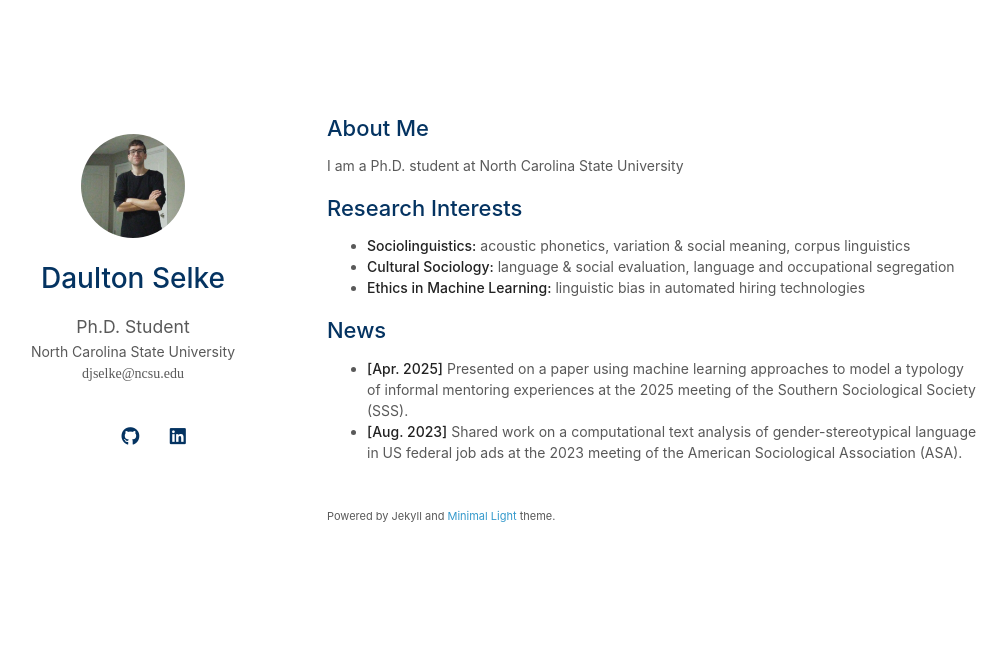
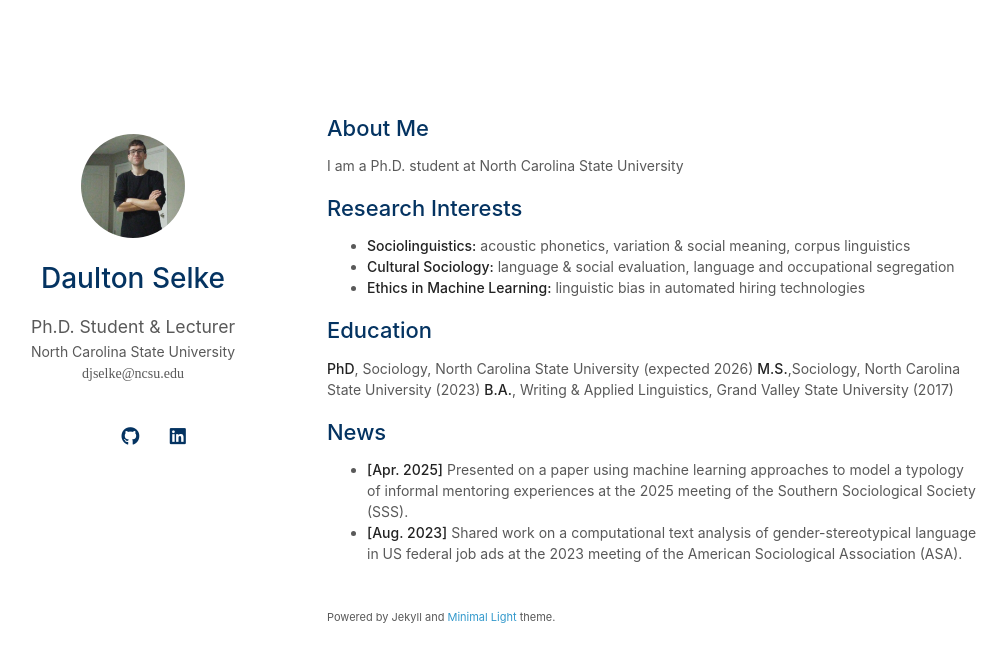
Before and after one commit to selked/selked.github.io, a Jekyll site: the page built from index.md, in a window 1280 px wide. Shown: the top 662 px of the page, without its empty margins (143-1150 px from the left). Built offline with Jekyll 4.4.1, drawn with Linux system fonts in a browser that asks for light colours; a style sheet for code colours, icons or effects is not loaded; our own code applies the rules of GitHub Pages for plain Markdown files.

Commit message:
HTML Update

```diff
--- a/_config.yml
+++ b/_config.yml
@@ -20,7 +20,7 @@
 
 # Basic Information
 title: Daulton Selke
-position: Ph.D. Student
+position: Ph.D. Student & Lecturer
 affiliation: North Carolina State University
 email: djselke@ncsu.edu
 
--- a/index.md
+++ b/index.md
@@ -12,6 +12,12 @@ I am a Ph.D. student at North Carolina State University
 - **Cultural Sociology:** language & social evaluation, language and occupational segregation
 - **Ethics in Machine Learning:** linguistic bias in automated hiring technologies
 
+## Education
+
+**PhD**, Sociology, North Carolina State University (expected 2026)
+**M.S.**,Sociology, North Carolina State University (2023)
+**B.A.**, Writing & Applied Linguistics, Grand Valley State University (2017)
+
 ## News
 
 - **[Apr. 2025]** Presented on a paper using machine learning approaches to model a typology of informal mentoring experiences at the 2025 meeting of the Southern Sociological Society (SSS).
```
